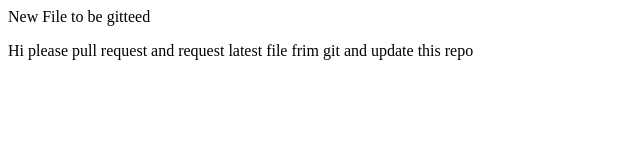
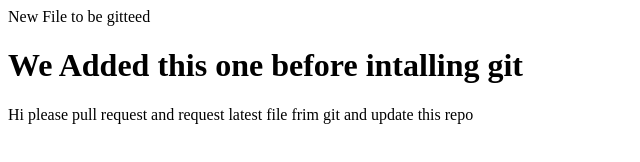
Before and after one commit to bextas/nx-onboarding, a plain HTML site: page Index.html in a window 1280 px wide. Shown: the whole page, without its empty margins (0-640 px from the left). Drawn offline with Linux system fonts and the light colour scheme.

```diff
--- a/Index.html
+++ b/Index.html
@@ -1,6 +1,9 @@
 <html>
 <header>New File to be gitteed</header>
 <body>
+<h1>We Added this one before intalling git</h1>
+
 <p>Hi please pull request and request latest file frim git and update this repo</p>
-</body
+
+</body>
 </html>
```
